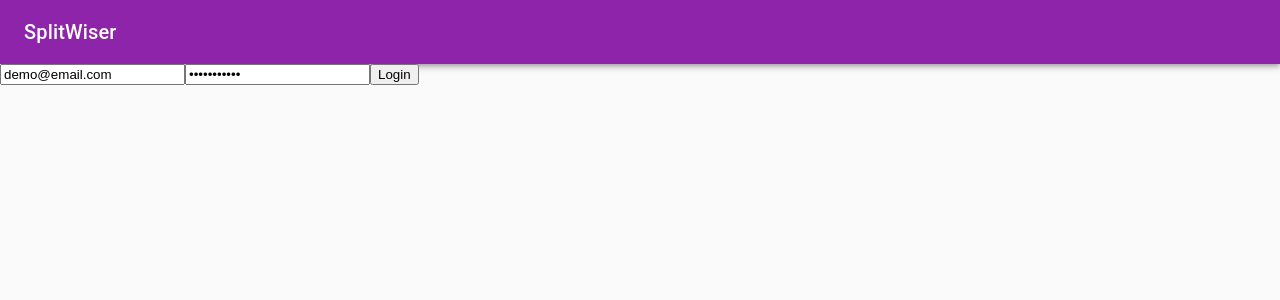
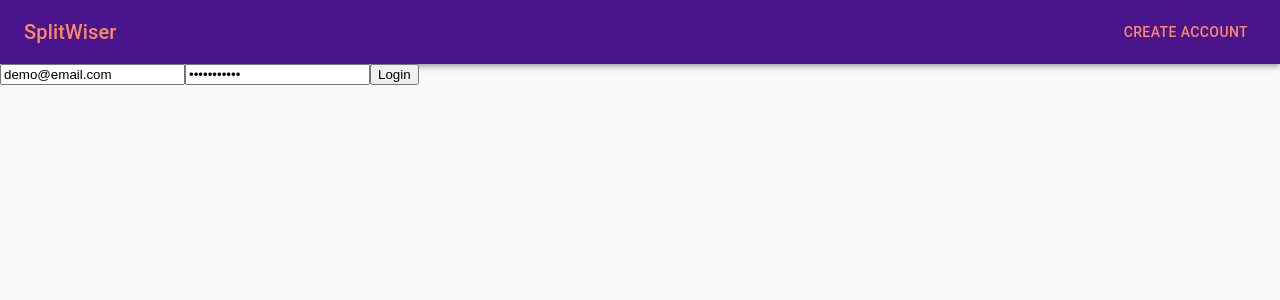
Before and after one commit to dyclee/breakeven-frontend, a React (Create React App) app: page /login in a window 1280 px wide. Shown: the top 300 px of the page. Built offline with nearby package versions, Linux system fonts and the light colour scheme.

Commit message:
theme edits

```diff
--- a/src/ErrorBox.js
+++ b/src/ErrorBox.js
@@ -1,2 +1,6 @@
 import React, { useState, useEffect, usecontext } from 'react';
 import Context from './Context';
+
+const ErrorBox = () => {
+
+}
--- a/src/NavBar.js
+++ b/src/NavBar.js
@@ -5,6 +5,7 @@ import {Route, Redirect} from 'react-router-dom';
 import {makeStyles} from '@material-ui/core/styles';
 import { AppBar, Toolbar, IconButton, Button, Typography } from '@material-ui/core';
 import MenuButton from './MenuButton';
+import SignUpButton from './SignUpButton';
 
 const useStyles = makeStyles((theme) => ({
     navbar: {
@@ -38,10 +39,10 @@ const NavBar = () => {
     return (
         <AppBar position="static">
         <Toolbar>
-            <Typography variant="h6" className={classes.title}>
+            <Typography variant="h6" className={classes.title} color="secondary">
             SplitWiser
             </Typography>
-
+            <SignUpButton />
         </Toolbar>
         </AppBar>
     )
--- /dev/null
+++ b/src/SignUpButton.js
@@ -0,0 +1,11 @@
+import React from 'react';
+import { makeStyles } from '@material-ui/core/styles';
+import Button from '@material-ui/core/Button';
+
+
+export default function SignUpButton() {
+
+  return (
+      <Button color="secondary">Create account</Button>
+  );
+}
--- a/src/Theme.js
+++ b/src/Theme.js
@@ -5,7 +5,7 @@ const theme = createMuiTheme({
     fontFamily: "Roboto",
     palette: {
         primary: {
-            main: "#8e24aa"
+            main: "#4a148c"
         },
         secondary: {
             main: "#ff8a65"
--- a/src/fetches/authentication.js
+++ b/src/fetches/authentication.js
@@ -15,3 +15,21 @@ export const getToken = async(email, password) => {
     const response = await res.json();
     console.log(response);
 }
+
+export const createAccount =
+    async( fullName, email, password, confirmPassword ) => {
+        const res = await fetch(`${baseUrl}/session/signup`, {
+            method: "post",
+            headers: { "Content-Type": "application/json" },
+            body: JSON.stringify({ fullName, email, password, confirmPassword}),
+
+        });
+
+        if (res.ok) {
+            const { user, tokenObj: { token }} = await res.json();
+            window.localStorage.setItem("token", token);
+            return token;
+        }
+        const errorRes = await res.json();
+        console.log(errorRes);
+}
```
